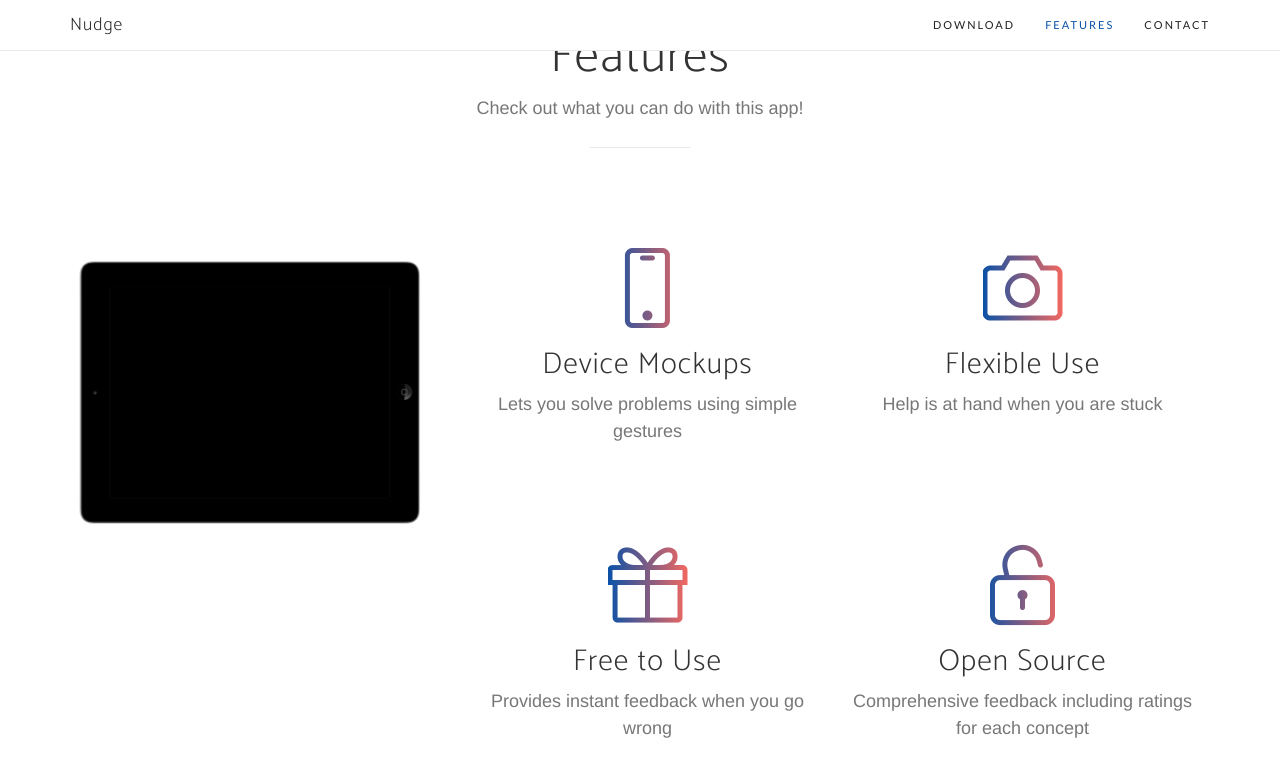
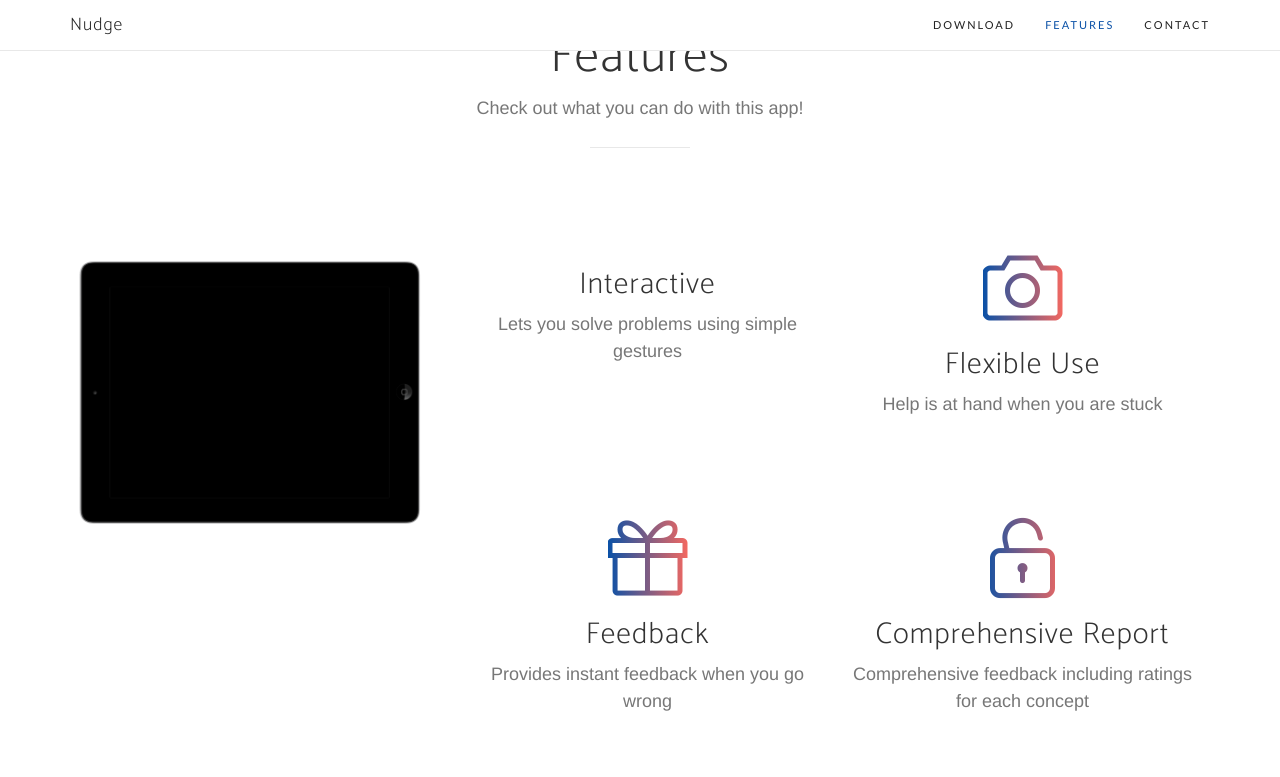
Before and after one commit to nudgealgebra/nudgealgebra.github.io, a Jekyll site: the page built from index.html, in a window 1280 px wide and 900 px high, scrolled down 1541 px. Shown: the top 777 px of the window. Built offline with Jekyll 4.4.1, drawn with Linux system fonts in a browser that asks for light colours; nearby versions of some CDN libraries; some web fonts are replaced; the list of posts is cut into pages by our own code.

Commit message:
Edited features title text too

```diff
--- a/_includes/services.html
+++ b/_includes/services.html
@@ -30,8 +30,8 @@
                         <div class="row">
                             <div class="col-md-6">
                                 <div class="feature-item">
-                                    <i class="icon-screen-smartphone text-primary"></i>
-                                    <h3>Device Mockups</h3>
+                                    <!--i class="icon-screen-smartphone text-primary"></i-->
+                                    <h3>Interactive</h3>
                                     <p class="text-muted">Lets you solve problems using simple gestures</p>
                                 </div>
                             </div>
@@ -47,14 +47,14 @@
                             <div class="col-md-6">
                                 <div class="feature-item">
                                     <i class="icon-present text-primary"></i>
-                                    <h3>Free to Use</h3>
+                                    <h3>Feedback</h3>
                                     <p class="text-muted">Provides instant feedback when you go wrong</p>
                                 </div>
                             </div>
                             <div class="col-md-6">
                                 <div class="feature-item">
                                     <i class="icon-lock-open text-primary"></i>
-                                    <h3>Open Source</h3>
+                                    <h3>Comprehensive Report</h3>
                                     <p class="text-muted">Comprehensive feedback including ratings for each concept</p>
                                 </div>
                             </div>
```
